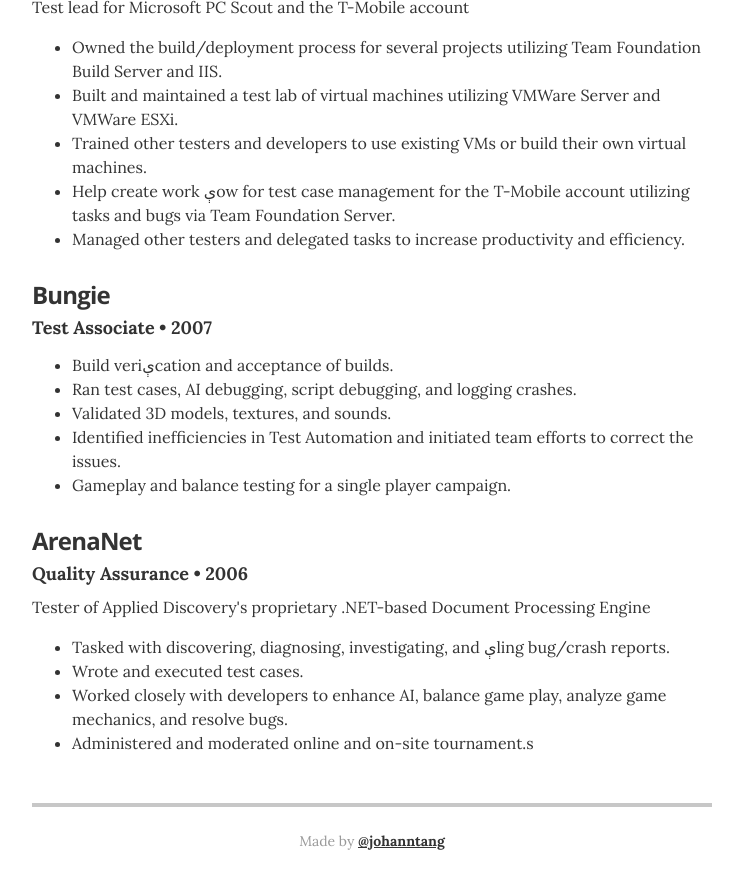
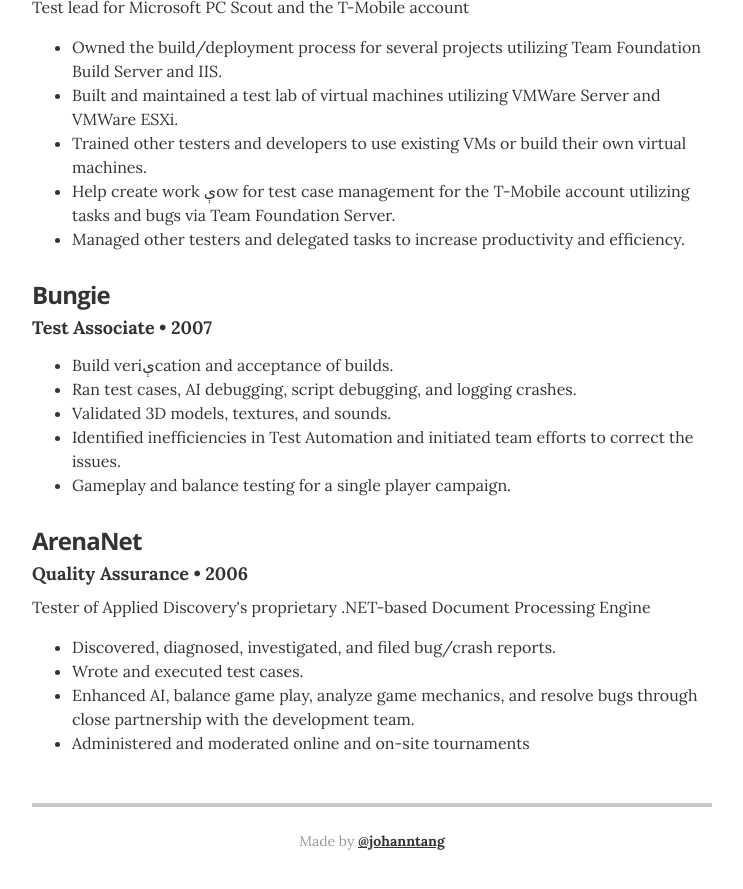
Before and after one commit to johanntang/johanntang.github.io, a Jekyll site: the page built from index.html, in a window 1280 px wide and 900 px high, scrolled down 1808 px. Shown: the top 889 px of the window, without its empty margins (268-1011 px from the left). Built offline with Jekyll 4.4.1, drawn with Linux system fonts in a browser that asks for light colours.

Commit message:
anet updates

```diff
--- a/_layouts/resume.html
+++ b/_layouts/resume.html
@@ -137,10 +137,10 @@
           <h4 class="resume-item-details" itemprop="description">Quality Assurance &bull; 2006</h4>
           <p class="resume-item-copy">Tester of Applied Discovery's proprietary .NET-based Document Processing Engine</p>
         <ul class="resume-item-list">
-            <li>Tasked with discovering, diagnosing, investigating, and ېling bug/crash reports.</li>
+            <li>Discovered, diagnosed, investigated, and filed bug/crash reports.</li>
             <li>Wrote and executed test cases.</li>
-            <li>Worked closely with developers to enhance AI, balance game play, analyze game mechanics, and resolve bugs.</li>
-            <li>Administered and moderated online and on-site tournament.s</li>
+            <li>Enhanced AI, balance game play, analyze game mechanics, and resolve bugs through close partnership with the development team.</li>
+            <li>Administered and moderated online and on-site tournaments</li>
           </ul>
         </div><!-- end of resume-item -->
 
```
